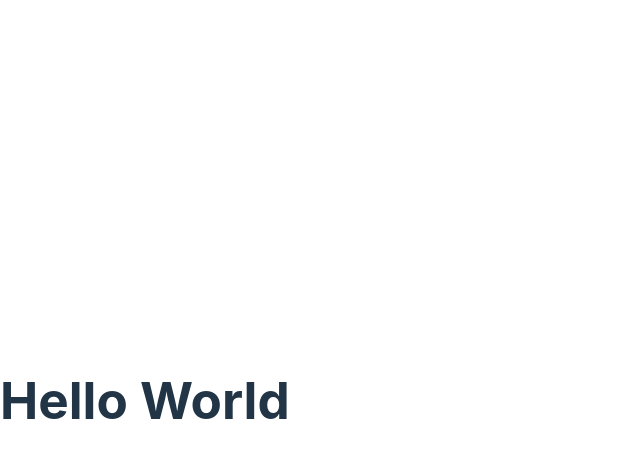
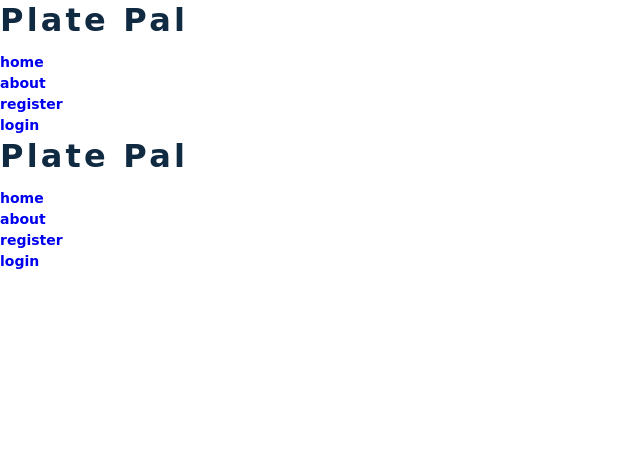
Before and after one commit to Mark-Halstead/Food-App-Final-Project, a React (Vite) app in the folder client/: page / in a window 1280 px wide. Shown: the top 458 px of the page, without its empty margins (0-640 px from the left). Built offline with nearby package versions, Linux system fonts and the light colour scheme.

Commit message:
setup some universal global styles

```diff
--- a/client/src/assets/data.js
+++ b/client/src/assets/data.js
@@ -0,0 +1,6 @@
+export const links = [
+    { id: 1, href: '/', text: 'home' },
+    { id: 2, href: '#about', text: 'about' },
+    { id: 3, href: '/register', text: 'register' },
+    { id: 4, href: '/login', text: 'login' },
+]
--- /dev/null
+++ b/client/src/components/Landinglogo/index.jsx
@@ -0,0 +1,13 @@
+import React from 'react'
+
+const LandingLogo = ({ title, subTitle }) => {
+  return (
+    <div className='section-title' id="landing-logo">
+      <h2>
+        {title} <span>{subTitle}</span>
+      </h2>
+    </div>
+  )
+}
+
+export default LandingLogo
--- /dev/null
+++ b/client/src/components/NavLink/index.jsx
@@ -0,0 +1,13 @@
+import React from 'react'
+
+const NavLink = ({ link, itemClass }) => {
+  return (
+    <li key={link.id}>
+      <a href={link.href} className={itemClass}>
+        {link.text}
+      </a>
+    </li>
+  )
+}
+
+export default NavLink
--- /dev/null
+++ b/client/src/components/NavLinks/index.jsx
@@ -0,0 +1,16 @@
+import React from 'react'
+import { links } from '../../assets/data'
+import NavLink from '../NavLink'
+
+
+const NavLinks = ({ parentClass, itemClass }) => {
+  return (
+    <ul className={parentClass} id='nav-links'>
+      {links.map((link) => {
+          return <NavLink key={link.id} link={link} itemClass={itemClass} />
+      })}
+    </ul>
+  )
+}
+
+export default NavLinks
--- a/client/src/components/Navbar/index.jsx
+++ b/client/src/components/Navbar/index.jsx
@@ -1,11 +1,21 @@
-import React from 'react'
+import React, { useContext } from 'react';
+import { Outlet } from 'react-router-dom'
+import NavLinks from '../NavLinks'
+import LandingLogo from '../LandingLogo';
 
-const Navbar = () => {
-  return (
-    <>
-        <h1>Hello World</h1>
-    </>
-  )
+const NavBar = () => {
+
+    return (
+        <>
+            <nav className='navbar'>
+                <LandingLogo title='plate' subTitle='pal' />
+                <div className='nav-center'>
+                    <NavLinks parentClass='nav-links' itemClass='nav-link' />
+                </div>
+            </nav>
+            <Outlet />
+        </>
+    )
 }
 
-export default Navbar
+export default NavBar
--- a/client/src/components/index.js
+++ b/client/src/components/index.js
@@ -1 +1,4 @@
 export {default as Navbar} from './Navbar'
+export {default as NavLink} from './NavLink'
+export {default as NavLinks} from './NavLinks'
+export {default as LandingLogo} from './LandingLogo'
--- a/client/src/index.css
+++ b/client/src/index.css
@@ -1,69 +1,55 @@
-:root {
-  font-family: Inter, system-ui, Avenir, Helvetica, Arial, sans-serif;
+
+/*////////////////// GLOBAL STYLES START /////////////////////*/
+* {
+  margin: 0;
+  padding: 0;
+  box-sizing: border-box;
+  font-family: 'Comic Sans MS';
+}
+html {
+  scroll-behavior: smooth;
+}
+body {
+  font-family: sans-serif;
+  background: #fff;
+  color: hsl(209, 61%, 16%);
   line-height: 1.5;
-  font-weight: 400;
-
-  color-scheme: light dark;
-  color: rgba(255, 255, 255, 0.87);
-  background-color: #242424;
-
-  font-synthesis: none;
-  text-rendering: optimizeLegibility;
-  -webkit-font-smoothing: antialiased;
-  -moz-osx-font-smoothing: grayscale;
-  -webkit-text-size-adjust: 100%;
+  font-size: 0.875rem;
+}
+ul {
+  list-style-type: none;
+}
+li {
+  margin-right: 15px;
+  font-weight: 800;
+}
+a {
+  text-decoration: none;
 }
 
-a {
-  font-weight: 500;
-  color: #646cff;
-  text-decoration: inherit;
+h1,
+h2,
+h3,
+h4 {
+  letter-spacing: 0.20rem;
+  text-transform: capitalize;
+  line-height: 1.25;
+  margin-bottom: 0.75rem;
 }
-a:hover {
-  color: #535bf2;
+h1 {
+  font-size: 3rem;
 }
-
-body {
-  margin: 0;
-  display: flex;
-  place-items: center;
-  min-width: 320px;
-  min-height: 100vh;
+h2 {
+  font-size: 2rem;
 }
-
-h1 {
-  font-size: 3.2em;
-  line-height: 1.1;
+h3 {
+  font-size: 1.25rem;
 }
-
-button {
-  border-radius: 8px;
-  border: 1px solid transparent;
-  padding: 0.6em 1.2em;
-  font-size: 1em;
-  font-weight: 500;
-  font-family: inherit;
-  background-color: #1a1a1a;
-  cursor: pointer;
-  transition: border-color 0.25s;
+h4 {
+  font-size: 0.875rem;
 }
-button:hover {
-  border-color: #646cff;
+p {
+  margin-bottom: 1.25rem;
+  color: hsl(210, 22%, 49%);
 }
-button:focus,
-button:focus-visible {
-  outline: 4px auto -webkit-focus-ring-color;
-}
-
-@media (prefers-color-scheme: light) {
-  :root {
-    color: #213547;
-    background-color: #ffffff;
-  }
-  a:hover {
-    color: #747bff;
-  }
-  button {
-    background-color: #f9f9f9;
-  }
-}
+/*////////////////// GLOBAL STYLES START /////////////////////*/
```
